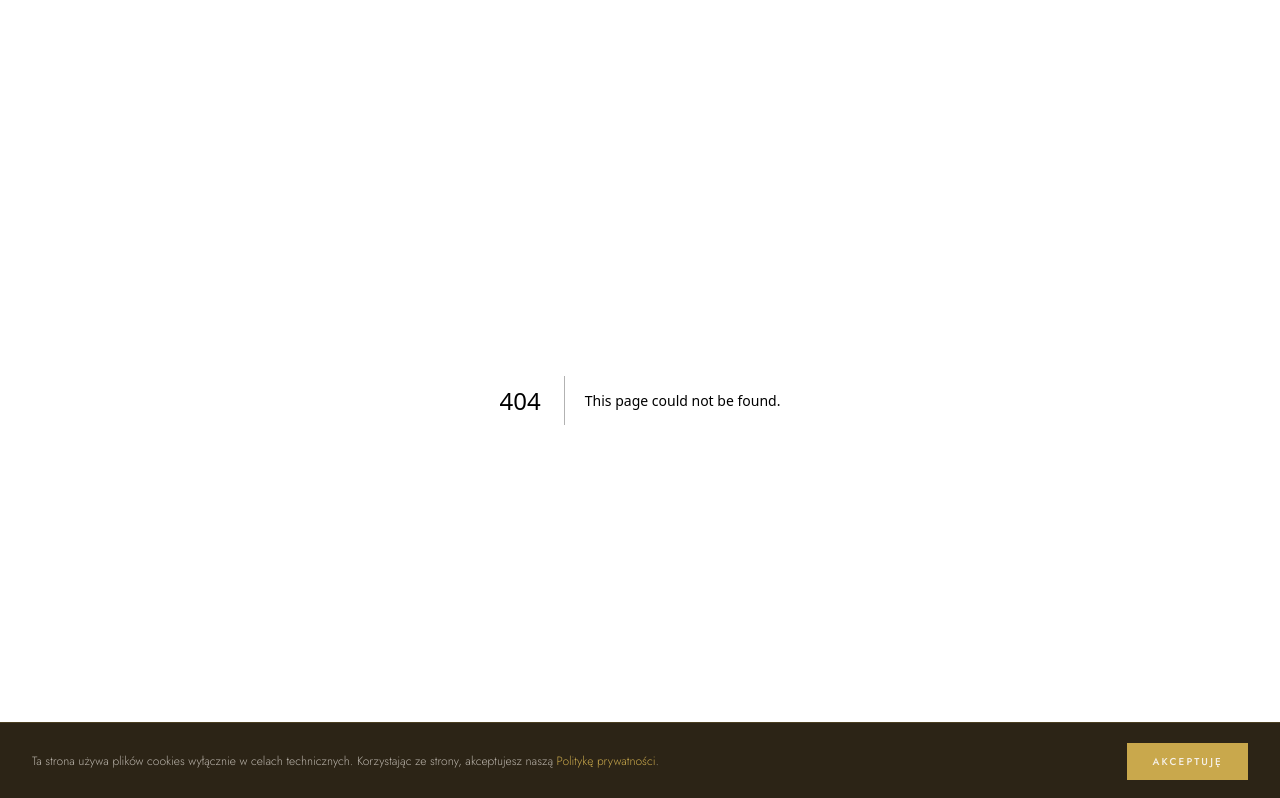
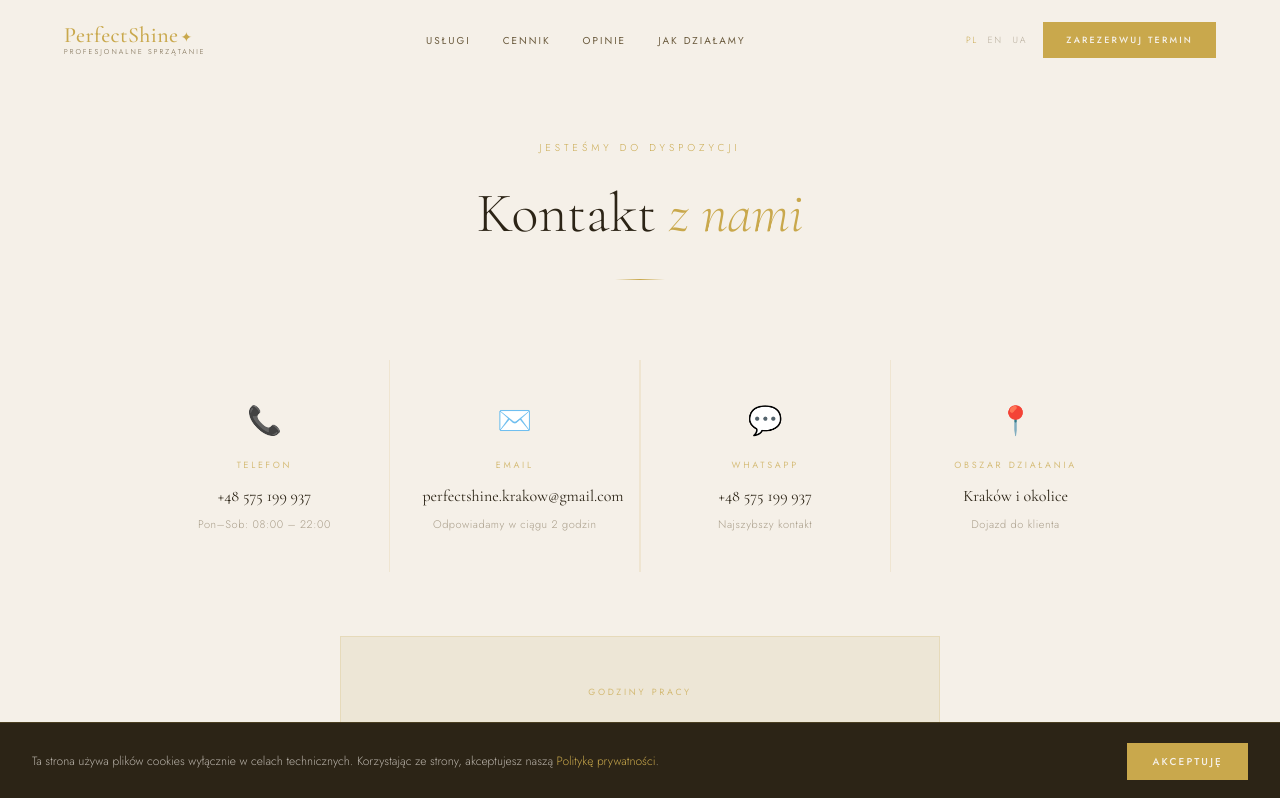
Before and after one commit to MaksymDemianenko/perfect_shine, a Next.js app: page /kontakt in a window 1280 px wide. Before the commit this address had no page. Shown: the top 798 px of the page. Built offline with nearby package versions, Linux system fonts and the light colour scheme.

Commit message:
add contact page

```diff
--- /dev/null
+++ b/src/app/kontakt/page.js
@@ -0,0 +1,108 @@
+import Header from "@/components/Header";
+import Footer from "@/components/Footer";
+
+export const metadata = {
+  title: "Kontakt – PerfectShine",
+  description: "Skontaktuj się z PerfectShine. Profesjonalne sprzątanie w Krakowie. Tel: +48 575 199 937.",
+};
+
+export default function KontaktPage() {
+  const serif = "'Cormorant Garamond', Georgia, serif";
+  const sans = "'Jost', sans-serif";
+
+  return (
+    <main style={{ minHeight: "100vh", backgroundColor: "var(--ps-cream)" }}>
+      <Header />
+
+      <section style={{ padding: "140px 2rem 100px" }}>
+        <div style={{ maxWidth: 1000, margin: "0 auto" }}>
+
+          {/* Heading */}
+          <div style={{ textAlign: "center", marginBottom: "5rem" }}>
+            <p style={{ fontFamily: sans, fontSize: 10, fontWeight: 300, letterSpacing: "0.4em", textTransform: "uppercase", color: "var(--ps-gold)", marginBottom: "1rem" }}>
+              Jesteśmy do dyspozycji
+            </p>
+            <h1 style={{ fontFamily: serif, fontSize: "clamp(2rem,5vw,3.5rem)", fontWeight: 300, color: "var(--ps-dark)", margin: "0 0 1.5rem" }}>
+              Kontakt <em style={{ color: "var(--ps-gold)", fontStyle: "italic" }}>z nami</em>
+            </h1>
+            <div style={{ width: 50, height: 1, background: "linear-gradient(90deg,transparent,var(--ps-gold),transparent)", margin: "0 auto" }} />
+          </div>
+
+          {/* Contact cards */}
+          <div style={{ display: "grid", gridTemplateColumns: "repeat(auto-fit, minmax(220px, 1fr))", gap: "1.5px", backgroundColor: "rgba(201,168,76,0.15)", marginBottom: "4rem" }}>
+            {[
+              {
+                icon: "📞",
+                title: "Telefon",
+                value: "+48 575 199 937",
+                link: "tel:+48575199937",
+                desc: "Pon–Sob: 08:00 – 22:00",
+              },
+              {
+                icon: "✉️",
+                title: "Email",
+                value: "perfectshine.krakow@gmail.com",
+                link: "mailto:perfectshine.krakow@gmail.com",
+                desc: "Odpowiadamy w ciągu 2 godzin",
+              },
+              {
+                icon: "💬",
+                title: "WhatsApp",
+                value: "+48 575 199 937",
+                link: "https://wa.me/48575199937",
+                desc: "Najszybszy kontakt",
+              },
+              {
+                icon: "📍",
+                title: "Obszar działania",
+                value: "Kraków i okolice",
+                link: null,
+                desc: "Dojazd do klienta",
+              },
+            ].map((c, i) => (
+              <div key={i} style={{ backgroundColor: "var(--ps-cream)", padding: "2.5rem 2rem", textAlign: "center" }}>
+                <div style={{ fontSize: 28, marginBottom: "1rem" }}>{c.icon}</div>
+                <div style={{ fontFamily: sans, fontSize: 9, fontWeight: 400, letterSpacing: "0.3em", textTransform: "uppercase", color: "var(--ps-gold)", opacity: 0.7, marginBottom: "0.75rem" }}>
+                  {c.title}
+                </div>
+                {c.link ? (
+                  <a href={c.link} target={c.link.startsWith("http") ? "_blank" : undefined} rel="noopener noreferrer"
+                    style={{ fontFamily: serif, fontSize: 16, fontWeight: 400, color: "var(--ps-dark)", textDecoration: "none", display: "block", marginBottom: "0.5rem" }}>
+                    {c.value}
+                  </a>
+                ) : (
+                  <div style={{ fontFamily: serif, fontSize: 16, fontWeight: 400, color: "var(--ps-dark)", marginBottom: "0.5rem" }}>{c.value}</div>
+                )}
+                <div style={{ fontFamily: sans, fontSize: 11, fontWeight: 300, color: "var(--ps-brown)", opacity: 0.55, letterSpacing: "0.05em" }}>{c.desc}</div>
+              </div>
+            ))}
+          </div>
+
+          {/* Hours */}
+          <div style={{ backgroundColor: "var(--ps-cream-dark)", border: "1px solid rgba(201,168,76,0.2)", padding: "3rem", maxWidth: 600, margin: "0 auto", textAlign: "center" }}>
+            <p style={{ fontFamily: sans, fontSize: 9, fontWeight: 400, letterSpacing: "0.3em", textTransform: "uppercase", color: "var(--ps-gold)", opacity: 0.7, marginBottom: "1.5rem" }}>
+              Godziny pracy
+            </p>
+            {[
+              { day: "Poniedziałek – Sobota", hours: "08:00 – 22:00" },
+              { day: "Niedziela", hours: "Na zapytanie" },
+            ].map((h, i) => (
+              <div key={i} style={{ display: "flex", justifyContent: "space-between", padding: "0.75rem 0", borderBottom: i === 0 ? "1px solid rgba(201,168,76,0.15)" : "none" }}>
+                <span style={{ fontFamily: sans, fontSize: 13, fontWeight: 300, color: "var(--ps-brown)", opacity: 0.8 }}>{h.day}</span>
+                <span style={{ fontFamily: serif, fontSize: 15, color: "var(--ps-gold)" }}>{h.hours}</span>
+              </div>
+            ))}
+            <div style={{ marginTop: "2rem" }}>
+              <a href="tel:+48575199937" style={{ fontFamily: sans, fontSize: 10, fontWeight: 500, letterSpacing: "0.28em", textTransform: "uppercase", backgroundColor: "var(--ps-gold)", color: "var(--ps-cream)", padding: "14px 32px", textDecoration: "none", border: "1px solid var(--ps-gold)", display: "inline-block" }}>
+                Zadzwoń teraz
+              </a>
+            </div>
+          </div>
+
+        </div>
+      </section>
+
+      <Footer t={{ location: "Profesjonalne sprzątanie w Krakowie i okolicach. Jakość Premium." }} />
+    </main>
+  );
+}
```
